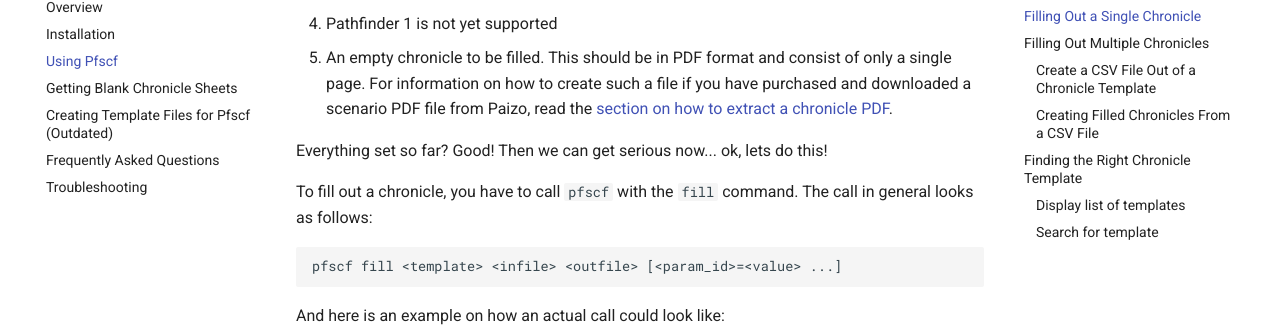
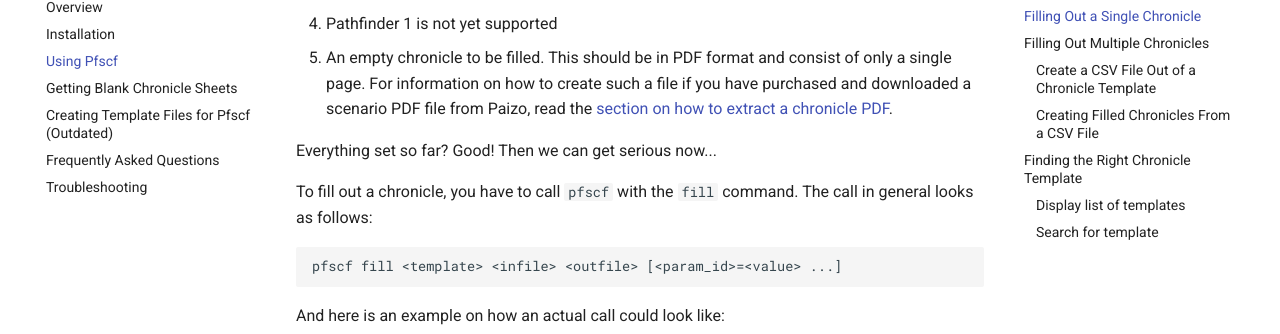
Before and after one commit to Blesmol/pfscf, an MkDocs documentation site: the page built from docs/usage.md, in a window 1280 px wide and 900 px high, scrolled down 991 px. Shown: the part 119-453 px from the top of the window. Built offline with MkDocs 1.6.1 and Material for MkDocs 9.7.7, drawn with Linux system fonts in a browser that asks for light colours.

Commit message:
another minor change

````diff
--- a/docs/usage.md
+++ b/docs/usage.md
@@ -36,7 +36,7 @@
   * Pathfinder 1 is not yet supported
 2. An empty chronicle to be filled. This should be in PDF format and consist of only a single page. For information on how to create such a file if you have purchased and downloaded a scenario PDF file from Paizo, read the [section on how to extract a chronicle PDF](extraction.md).
 
-Everything set so far? Good! Then we can get serious now... ok, lets do this!
+Everything set so far? Good! Then we can get serious now...
 
 To fill out a chronicle, you have to call `pfscf` with the `fill` command. The call in general looks as follows:
 ```
````
